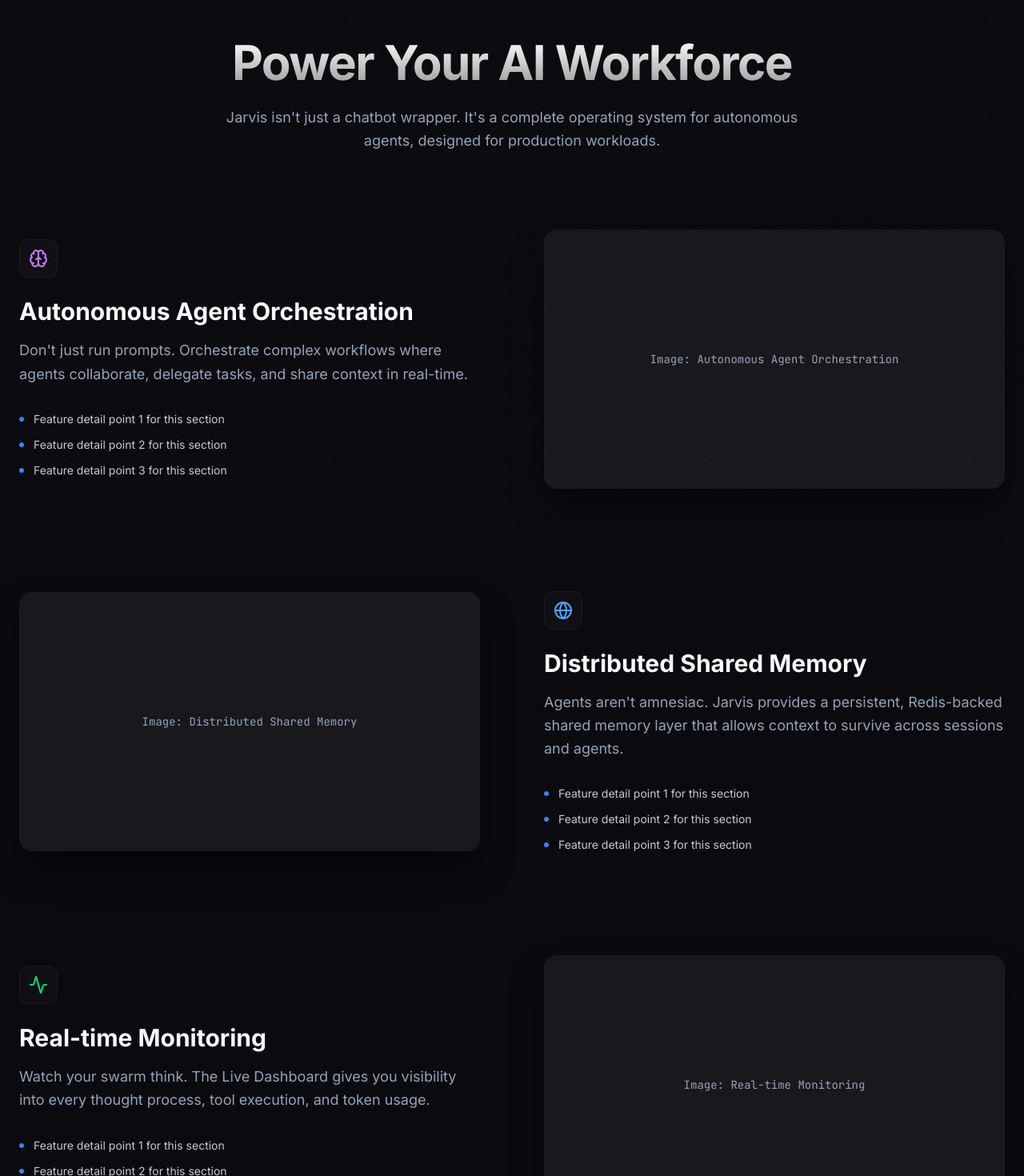
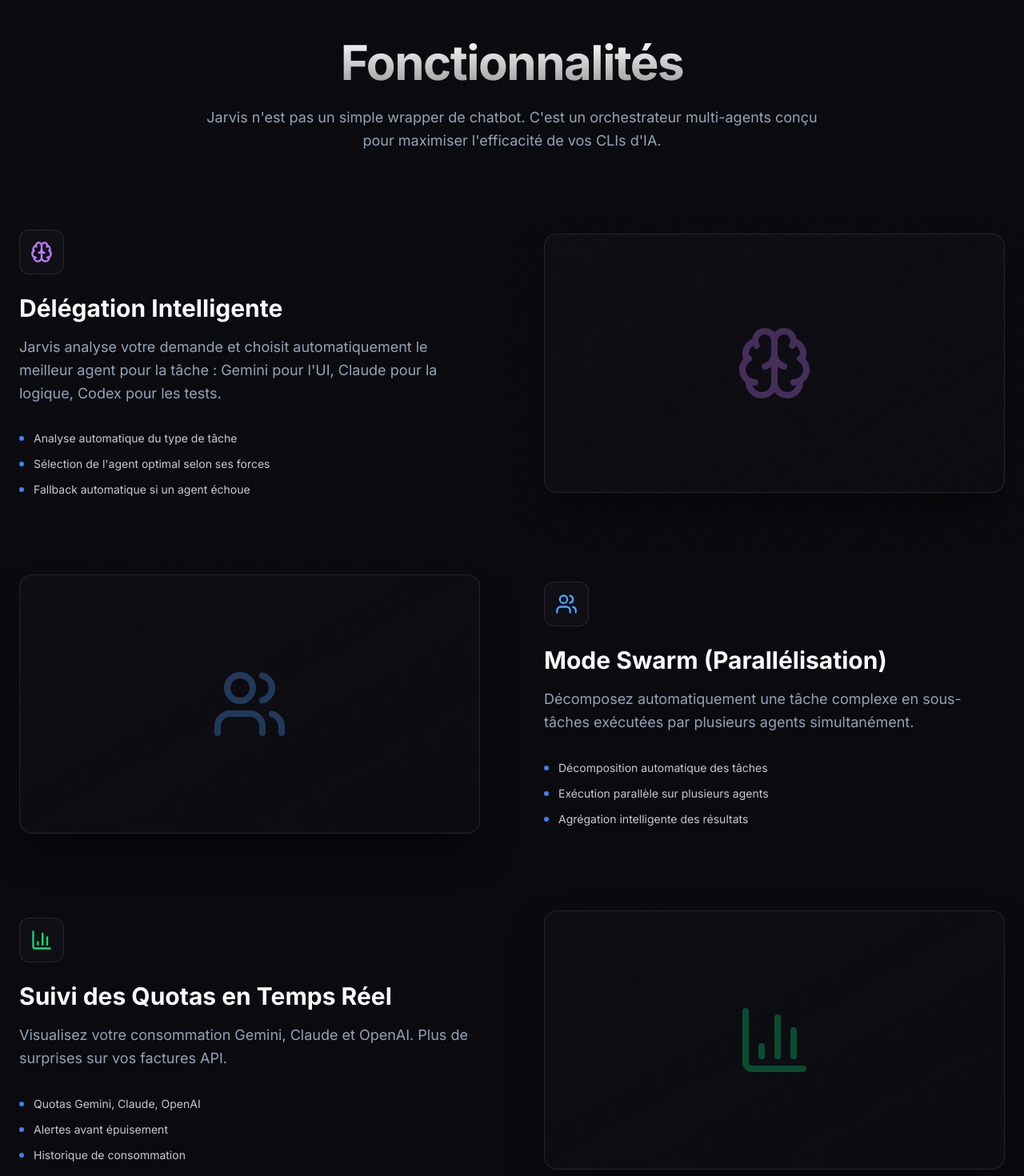
Before and after one commit to ateliersam86/jarvis, a Next.js app in the folder web/: page /en/features in a window 1280 px wide. Shown: the part 80-1550 px from the top of the page at 80% size. Built offline with nearby package versions, Linux system fonts and the light colour scheme.

Commit message:
🔧 Major fixes: Features content, CTA copy button, translations
- Features page: real Jarvis content (delegation, swarm, quotas, natural lang)
- CTA button: now copies npm command to clipboard with feedback
- Added Features section translations
- Fixed placeholder text

```diff
--- a/web/app/[locale]/features/page.tsx
+++ b/web/app/[locale]/features/page.tsx
@@ -2,36 +2,59 @@
 
 import { Navbar } from '@/components/shared/Navbar'
 import { Footer } from '@/components/shared/Footer'
-import { motion, useScroll, useTransform } from 'framer-motion'
+import { motion } from 'framer-motion'
 import { useRef } from 'react'
-import { Zap, Brain, Globe, Shield, Activity, Cpu } from 'lucide-react'
-import Image from 'next/image'
+import { Zap, Brain, BarChart3, Users, Terminal, Shield } from 'lucide-react'
+import { useTranslations } from 'next-intl'
 
 export default function FeaturesPage() {
+  const t = useTranslations('Features')
   const containerRef = useRef<HTMLDivElement>(null)
-  const { scrollYProgress } = useScroll({ target: containerRef })
 
   const features = [
     {
-      title: "Autonomous Agent Orchestration",
-      description: "Don't just run prompts. Orchestrate complex workflows where agents collaborate, delegate tasks, and share context in real-time.",
+      title: "Délégation Intelligente",
+      description: "Jarvis analyse votre demande et choisit automatiquement le meilleur agent pour la tâche : Gemini pour l'UI, Claude pour la logique, Codex pour les tests.",
       icon: Brain,
       color: "text-purple-400",
-      image: "/dashboard_list_view.png" // Using existing assets as placeholder if available or generic
+      details: [
+        "Analyse automatique du type de tâche",
+        "Sélection de l'agent optimal selon ses forces",
+        "Fallback automatique si un agent échoue",
+      ]
     },
     {
-      title: "Distributed Shared Memory",
-      description: "Agents aren't amnesiac. Jarvis provides a persistent, Redis-backed shared memory layer that allows context to survive across sessions and agents.",
-      icon: Globe,
+      title: "Mode Swarm (Parallélisation)",
+      description: "Décomposez automatiquement une tâche complexe en sous-tâches exécutées par plusieurs agents simultanément.",
+      icon: Users,
       color: "text-blue-400",
-      image: "/dashboard_card_grouped.png"
+      details: [
+        "Décomposition automatique des tâches",
+        "Exécution parallèle sur plusieurs agents",
+        "Agrégation intelligente des résultats",
+      ]
     },
     {
-      title: "Real-time Monitoring",
-      description: "Watch your swarm think. The Live Dashboard gives you visibility into every thought process, tool execution, and token usage.",
-      icon: Activity,
+      title: "Suivi des Quotas en Temps Réel",
+      description: "Visualisez votre consommation Gemini, Claude et OpenAI. Plus de surprises sur vos factures API.",
+      icon: BarChart3,
       color: "text-green-400",
-      image: "/quickpick_mode.png"
+      details: [
+        "Quotas Gemini, Claude, OpenAI",
+        "Alertes avant épuisement",
+        "Historique de consommation",
+      ]
+    },
+    {
+      title: "Interface en Langage Naturel",
+      description: "Parlez simplement. Décrivez ce que vous voulez accomplir et Jarvis s'occupe du reste.",
+      icon: Terminal,
+      color: "text-cyan-400",
+      details: [
+        "Pas de commandes complexes à retenir",
+        "Décrivez vos besoins naturellement",
+        "Jarvis comprend et orchestre",
+      ]
     }
   ]
 
@@ -43,14 +66,14 @@
         <div className="container mx-auto px-4 md:px-6">
           <div className="text-center max-w-3xl mx-auto mb-24">
             <h1 className="text-4xl md:text-6xl font-bold tracking-tight mb-6 bg-clip-text text-transparent bg-gradient-to-b from-white to-white/60">
-              Power Your AI Workforce
+              Fonctionnalités
             </h1>
             <p className="text-lg text-muted leading-relaxed">
-              Jarvis isn&apos;t just a chatbot wrapper. It&apos;s a complete operating system for autonomous agents, designed for production workloads.
+              Jarvis n'est pas un simple wrapper de chatbot. C'est un orchestrateur multi-agents conçu pour maximiser l'efficacité de vos CLIs d'IA.
             </p>
           </div>
 
-          <div className="space-y-32">
+          <div className="space-y-24">
             {features.map((feature, i) => (
               <motion.div
                 key={i}
@@ -61,31 +84,26 @@
                 className={`flex flex-col ${i % 2 === 0 ? 'lg:flex-row' : 'lg:flex-row-reverse'} items-center gap-12 lg:gap-20`}
               >
                 <div className="flex-1">
-                  <div className={`w-12 h-12 rounded-xl bg-surface border border-white/5 flex items-center justify-center mb-6 ${feature.color}`}>
-                    <feature.icon className="w-6 h-6" />
+                  <div className={`w-14 h-14 rounded-xl bg-surface border border-white/10 flex items-center justify-center mb-6 ${feature.color}`}>
+                    <feature.icon className="w-7 h-7" />
                   </div>
                   <h2 className="text-3xl font-bold mb-4">{feature.title}</h2>
                   <p className="text-muted text-lg leading-relaxed mb-8">
                     {feature.description}
                   </p>
                   <ul className="space-y-3">
-                    {[1, 2, 3].map((_, j) => (
+                    {feature.details.map((detail, j) => (
                       <li key={j} className="flex items-center gap-3 text-sm text-foreground/80">
                         <div className="w-1.5 h-1.5 rounded-full bg-primary" />
-                        Feature detail point {j + 1} for this section
+                        {detail}
                       </li>
                     ))}
                   </ul>
                 </div>
 
                 <div className="flex-1 w-full">
-                  <div className="relative aspect-video rounded-2xl overflow-hidden border border-border bg-surface/50 shadow-2xl shadow-black/50 group">
-                    <div className="absolute inset-0 bg-gradient-to-br from-primary/10 to-secondary/10 opacity-0 group-hover:opacity-100 transition-opacity duration-500" />
-                    {/* Placeholder for image */}
-                    <div className="w-full h-full flex items-center justify-center bg-white/5">
-                      <span className="text-muted text-sm font-mono">Image: {feature.title}</span>
-                      {/* If images exist, they would be here. Using text for now as specific assets might not match exact path */}
-                    </div>
+                  <div className="relative aspect-video rounded-2xl overflow-hidden border border-white/10 bg-gradient-to-br from-surface/80 to-surface/40 shadow-2xl shadow-black/50 group p-8 flex items-center justify-center">
+                    <feature.icon className={`w-24 h-24 ${feature.color} opacity-30`} />
                   </div>
                 </div>
               </motion.div>
--- a/web/app/[locale]/page.tsx
+++ b/web/app/[locale]/page.tsx
@@ -144,11 +144,20 @@
           <div className="absolute inset-0 bg-gradient-to-t from-primary/10 to-transparent" />
           <div className="container mx-auto px-4 md:px-6 relative z-10 text-center">
             <h2 className="text-3xl md:text-5xl font-bold mb-8">{t('ctaTitle')}</h2>
-            <Link href="/register">
-              <Button size="lg" className="h-14 px-10 text-lg rounded-full">
-                {t('ctaButton')}
-              </Button>
-            </Link>
+            <Button
+              size="lg"
+              className="h-14 px-10 text-lg rounded-full font-mono"
+              onClick={() => {
+                navigator.clipboard.writeText('npm install -g @jarvis/cli');
+                const btn = document.activeElement as HTMLButtonElement;
+                const original = btn.innerText;
+                btn.innerText = '✓ Copié !';
+                setTimeout(() => btn.innerText = original, 2000);
+              }}
+            >
+              {t('ctaButton')}
+            </Button>
+            <p className="mt-4 text-sm text-muted">Cliquez pour copier la commande</p>
           </div>
         </section>
       </main>
--- a/web/messages/en.json
+++ b/web/messages/en.json
@@ -60,5 +60,9 @@
     "legal": "Legal",
     "privacy": "Privacy",
     "terms": "Terms"
+  },
+  "Features": {
+    "pageTitle": "Features",
+    "pageDescription": "Jarvis isn't just a chatbot wrapper. It's a multi-agent orchestrator designed to maximize the efficiency of your AI CLIs."
   }
 }
--- a/web/messages/fr.json
+++ b/web/messages/fr.json
@@ -60,5 +60,9 @@
     "legal": "Légal",
     "privacy": "Confidentialité",
     "terms": "Conditions"
+  },
+  "Features": {
+    "pageTitle": "Fonctionnalités",
+    "pageDescription": "Jarvis n'est pas un simple wrapper de chatbot. C'est un orchestrateur multi-agents conçu pour maximiser l'efficacité de vos CLIs d'IA."
   }
 }
```
